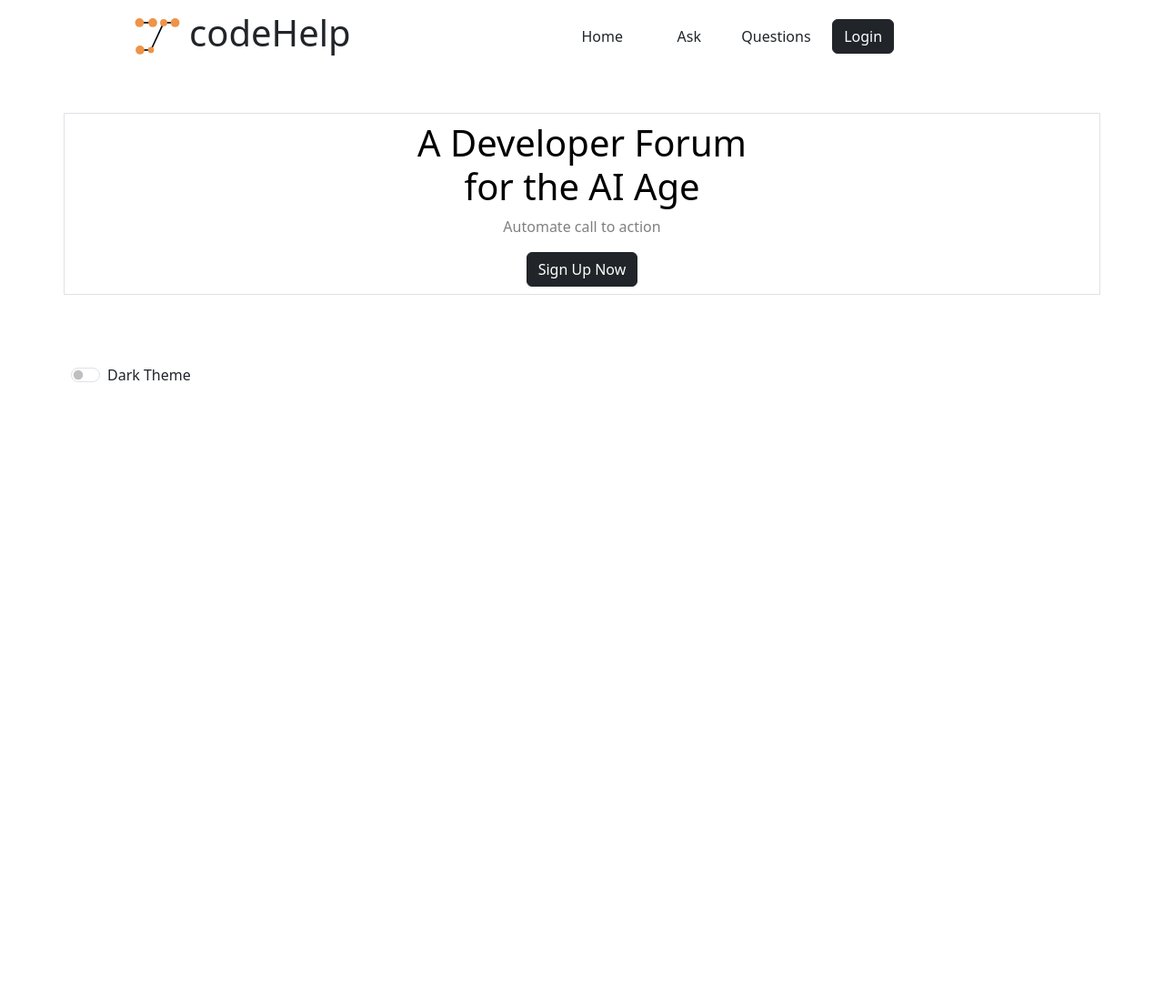
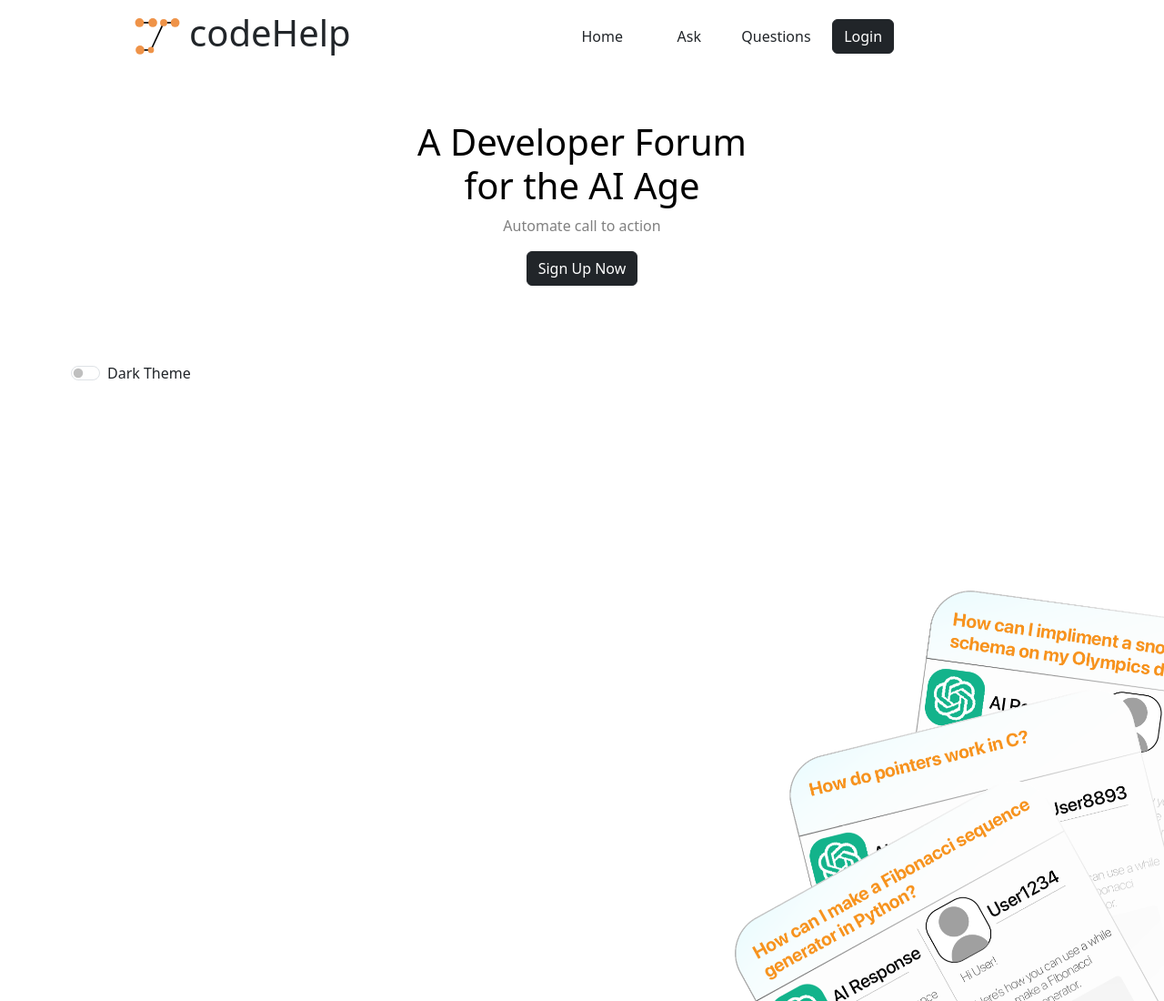
Before and after one commit to 23460542/CITS3403_GroupProject, a Flask app: page / in a window 1280 px wide. Shown: the whole page at 91% size. Run offline with Flask 3, Linux system fonts and the light colour scheme.

Commit message:
Added hero image

```diff
--- a/app/static/codeHelp.css
+++ b/app/static/codeHelp.css
@@ -15,3 +15,15 @@ body.dark-theme {
 .hidden {
     display: none;
 }
+
+#hero_img {
+    position: fixed;
+    right:200px;
+    overflow: hidden;
+}
+
+#hero_img img {
+    right: -10%;
+    width: 600px;
+    bottom: -30%;
+}
--- a/app/templates/welcomePage.html
+++ b/app/templates/welcomePage.html
@@ -1,7 +1,7 @@
 {% extends "base.html" %}
 
 {% block content %}
-<div class="container p-2 my-5 bg-white text-black border">
+<div class="container p-2 my-5 bg-white text-black">
     <div class="row">
         <div class="col d-flex flex-column align-items-center">
             <h1 class="text-center text-bold">A Developer Forum <br> for the AI Age</h1>
@@ -10,4 +10,7 @@
         </div>
     </div>
 </div>
+<div id="hero_img">
+    <img src="{{ url_for('static', filename='background_hero.png') }}" alt="" id="hero_img">
+</div>
 {% endblock %}
```
Also changed, not shown: app/static/background_hero.png (added).
